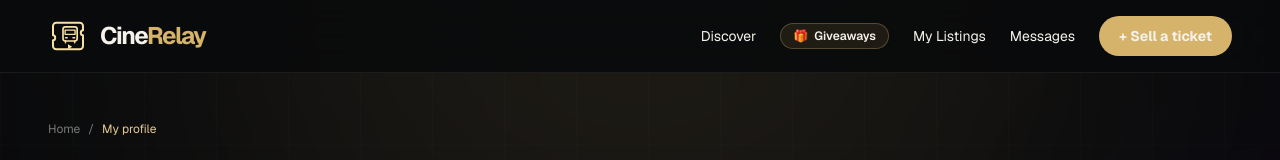
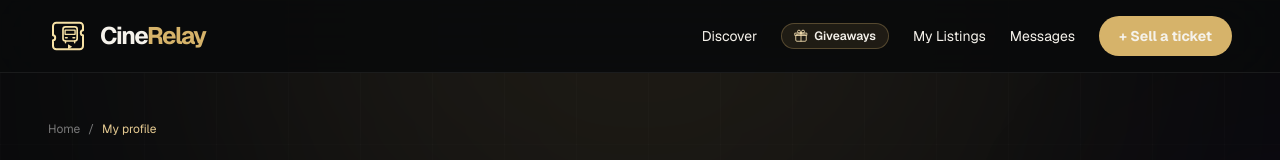
Before and after one commit to Bhimalrahul123/cinerelay-web, a Next.js app: page /profile in a window 1280 px wide. Shown: the top 160 px of the page. Built offline with nearby package versions, Linux system fonts and the light colour scheme; no server answers.

Commit message:
fix: replace all raw gift emojis with official vector Gift Cards logo in navbar, hero button, and empty state

```diff
--- a/src/app/checkout/[listingId]/page.tsx
+++ b/src/app/checkout/[listingId]/page.tsx
@@ -5,6 +5,7 @@ import Link from "next/link";
 import { useParams, useRouter } from "next/navigation";
 import { supabase } from "@/lib/supabase";
 import { isTicketExpired } from "@/lib/expiration";
+import { CategoryIcon } from "@/components/CategoryIcon";
 
 type Listing = {
   id: string;
@@ -757,8 +758,8 @@ export default function CheckoutPage() {
               href="/giveaways"
               className="inline-flex items-center gap-1.5 rounded-full border border-[#d6b36a]/30 bg-[#d6b36a]/10 px-3 py-1.5 text-xs font-semibold text-[#f0dcae] transition hover:bg-[#d6b36a]/20"
             >
-              <span>🎁</span>
-              Giveaways
+              <CategoryIcon category="Giveaways" className="h-3.5 w-3.5 text-[#f0dcae]" />
+              <span>Giveaways</span>
             </Link>
 
             <Link
--- a/src/app/giveaways/page.tsx
+++ b/src/app/giveaways/page.tsx
@@ -579,8 +579,8 @@ export default function GiveawaysPage() {
               href="/giveaways"
               className="inline-flex items-center gap-1.5 rounded-full border border-[#d6b36a]/40 bg-[#d6b36a]/15 px-3 py-1.5 text-xs font-semibold text-[#f0dcae]"
             >
-              <span className="text-amber-300">🎁</span>
-              Giveaways
+              <CategoryIcon category="Giveaways" className="h-3.5 w-3.5 text-[#f0dcae]" />
+              <span>Giveaways</span>
             </Link>
 
             <Link
@@ -650,7 +650,8 @@ export default function GiveawaysPage() {
               }}
               className="inline-flex items-center gap-2 rounded-xl bg-gradient-to-r from-[#d6b36a] to-[#ebce8e] px-6 py-3.5 text-sm font-bold text-[#111111] shadow-lg shadow-[#d6b36a]/15 transition hover:brightness-110"
             >
-              <span>🎁</span> Host a Giveaway Contest
+              <CategoryIcon category="Giveaways" className="h-4 w-4 text-[#111111]" />
+              <span>Host a Giveaway Contest</span>
             </button>
 
             <a
@@ -776,8 +777,10 @@ export default function GiveawaysPage() {
           </div>
         ) : filteredGiveaways.length === 0 ? (
           <div className="rounded-3xl border border-dashed border-white/15 bg-white/[0.02] p-12 text-center">
-            <span className="text-4xl">🎁</span>
-            <h3 className="mt-4 text-xl font-semibold text-[#fffaf0]">
+            <div className="mx-auto flex h-16 w-16 items-center justify-center rounded-2xl border border-[#d6b36a]/30 bg-[#d6b36a]/10">
+              <CategoryIcon category="Giveaways" className="h-8 w-8 text-[#d6b36a]" />
+            </div>
+            <h3 className="mt-5 text-xl font-semibold text-[#fffaf0]">
               No active giveaways right now
             </h3>
             <p className="mt-2 text-sm text-white/50">
--- a/src/app/listing/[id]/page.tsx
+++ b/src/app/listing/[id]/page.tsx
@@ -6,6 +6,7 @@ import Link from "next/link";
 import { useParams, useRouter } from "next/navigation";
 import { supabase } from "@/lib/supabase";
 import { isTicketExpired } from "@/lib/expiration";
+import { CategoryIcon } from "@/components/CategoryIcon";
 
 type Listing = {
   id: string;
@@ -393,8 +394,8 @@ export default function ListingDetailsPage() {
               href="/giveaways"
               className="inline-flex items-center gap-1.5 rounded-full border border-[#d6b36a]/30 bg-[#d6b36a]/10 px-3 py-1 text-xs font-semibold text-[#f0dcae] transition hover:bg-[#d6b36a]/20"
             >
-              <span>🎁</span>
-              Giveaways
+              <CategoryIcon category="Giveaways" className="h-3.5 w-3.5 text-[#f0dcae]" />
+              <span>Giveaways</span>
             </Link>
             <Link
               href="/messages"
--- a/src/app/my-listings/page.tsx
+++ b/src/app/my-listings/page.tsx
@@ -5,6 +5,7 @@ import { useEffect, useState } from "react";
 import Link from "next/link";
 import { useRouter } from "next/navigation";
 import { supabase } from "@/lib/supabase";
+import { CategoryIcon } from "@/components/CategoryIcon";
 
 type Listing = {
   id: string;
@@ -193,8 +194,8 @@ export default function MyListingsPage() {
               href="/giveaways"
               className="inline-flex items-center gap-1.5 rounded-full border border-[#d6b36a]/30 bg-[#d6b36a]/10 px-3 py-1 text-xs font-semibold text-[#f0dcae] transition hover:bg-[#d6b36a]/20"
             >
-              <span>🎁</span>
-              Giveaways
+              <CategoryIcon category="Giveaways" className="h-3.5 w-3.5 text-[#f0dcae]" />
+              <span>Giveaways</span>
             </Link>
 
             <Link
--- a/src/app/page.tsx
+++ b/src/app/page.tsx
@@ -100,6 +100,7 @@ function CategoryIcon({
       );
 
     case "Gift Cards":
+    case "Giveaways":
       return (
         <svg {...common}>
           <rect x="3" y="10" width="18" height="11" rx="2" />
@@ -409,8 +410,8 @@ export default function HomePage() {
               href="/giveaways"
               className="inline-flex items-center gap-1.5 rounded-full border border-[#d6b36a]/30 bg-[#d6b36a]/10 px-3 py-1 text-xs font-semibold text-[#f0dcae] transition hover:bg-[#d6b36a]/20"
             >
-              <span>🎁</span>
-              Giveaways
+              <CategoryIcon category="Giveaways" className="h-3.5 w-3.5 text-[#f0dcae]" />
+              <span>Giveaways</span>
             </Link>
 
             <Link
--- a/src/app/profile/page.tsx
+++ b/src/app/profile/page.tsx
@@ -5,6 +5,7 @@ import { useEffect, useMemo, useState } from "react";
 import Link from "next/link";
 import { useRouter } from "next/navigation";
 import { supabase } from "@/lib/supabase";
+import { CategoryIcon } from "@/components/CategoryIcon";
 
 type Tab = "overview" | "bookings" | "support";
 
@@ -426,8 +427,8 @@ export default function ProfilePage() {
               href="/giveaways"
               className="inline-flex items-center gap-1.5 rounded-full border border-[#d6b36a]/30 bg-[#d6b36a]/10 px-3 py-1 text-xs font-semibold text-[#f0dcae] transition hover:bg-[#d6b36a]/20"
             >
-              <span>🎁</span>
-              Giveaways
+              <CategoryIcon category="Giveaways" className="h-3.5 w-3.5 text-[#f0dcae]" />
+              <span>Giveaways</span>
             </Link>
             <Link
               href="/my-listings"
--- a/src/app/sell/page.tsx
+++ b/src/app/sell/page.tsx
@@ -6,6 +6,7 @@ import Link from "next/link";
 import { useRouter } from "next/navigation";
 import { createWorker } from "tesseract.js";
 import { supabase } from "@/lib/supabase";
+import { CategoryIcon } from "@/components/CategoryIcon";
 
 const categories = ["Movies", "Events", "Gift Cards", "Trains", "Buses"] as const;
 
@@ -474,8 +475,8 @@ export default function SellPage() {
               href="/giveaways"
               className="inline-flex items-center gap-1.5 rounded-full border border-[#d6b36a]/30 bg-[#d6b36a]/10 px-3.5 py-2 text-xs font-semibold text-[#f0dcae] transition hover:bg-[#d6b36a]/20"
             >
-              <span>🎁</span>
-              Giveaways
+              <CategoryIcon category="Giveaways" className="h-3.5 w-3.5 text-[#f0dcae]" />
+              <span>Giveaways</span>
             </Link>
 
             <Link
--- /dev/null
+++ b/src/components/CategoryIcon.tsx
@@ -0,0 +1,77 @@
+export function CategoryIcon({
+  category,
+  className = "h-4 w-4",
+}: {
+  category: string;
+  className?: string;
+}) {
+  const common = {
+    className,
+    viewBox: "0 0 24 24",
+    fill: "none",
+    stroke: "currentColor",
+    strokeWidth: 1.5,
+    strokeLinecap: "round" as const,
+    strokeLinejoin: "round" as const,
+    "aria-hidden": true as const,
+  };
+
+  switch (category) {
+    case "Movies":
+    case "Movie Tickets":
+      return (
+        <svg {...common}>
+          <rect x="3" y="5" width="18" height="15" rx="2" />
+          <path d="M3 10h18M8 5l-3 5M15 5l-3 5M21 5l-3 5" />
+          <path d="m10 13 5 3-5 3z" fill="currentColor" stroke="none" />
+        </svg>
+      );
+
+    case "Events":
+      return (
+        <svg {...common}>
+          <path d="M4 7a2 2 0 0 0 0 4v2a2 2 0 0 0 0 4h16v-4a2 2 0 0 1 0-4V5H4z" />
+          <path d="M9 8v1M9 12v1M9 16v1M13 9h3M13 13h3M13 17h3" />
+        </svg>
+      );
+
+    case "Gift Cards":
+    case "Giveaways":
+    case "Giveaway":
+      return (
+        <svg {...common}>
+          <rect x="3" y="10" width="18" height="11" rx="2" />
+          <path d="M2 7h20v4H2zM12 7v14" />
+          <path d="M12 7H8.5a2.5 2.5 0 1 1 2.5-2.5V7ZM12 7h3.5a2.5 2.5 0 1 0-2.5-2.5V7Z" />
+        </svg>
+      );
+
+    case "Trains":
+      return (
+        <svg {...common}>
+          <rect x="5" y="2.5" width="14" height="16" rx="4" />
+          <path d="M8 7h8M8 12h.01M16 12h.01M8 18.5l-3 3M16 18.5l3 3M8 15h8" />
+        </svg>
+      );
+
+    case "Buses":
+      return (
+        <svg {...common}>
+          <rect x="3" y="3" width="18" height="16" rx="3" />
+          <path d="M3 12h18M7 7h3M14 7h3M7 19v2M17 19v2" />
+          <circle cx="7" cy="15.5" r="1" />
+          <circle cx="17" cy="15.5" r="1" />
+        </svg>
+      );
+
+    default:
+      return (
+        <svg {...common}>
+          <circle cx="12" cy="12" r="9" />
+          <path d="M12 7v10M7 12h10" />
+        </svg>
+      );
+  }
+}
+
+export default CategoryIcon;
```
